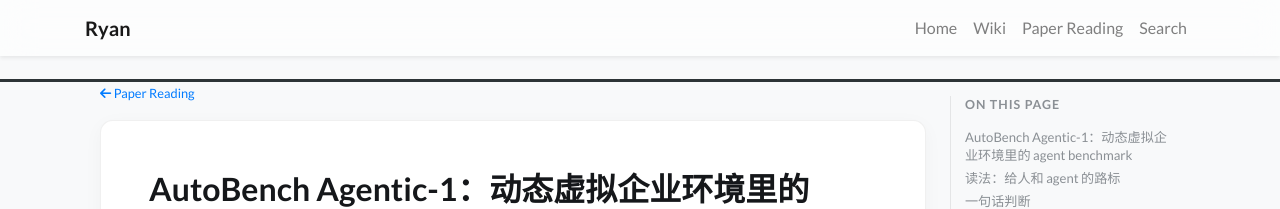
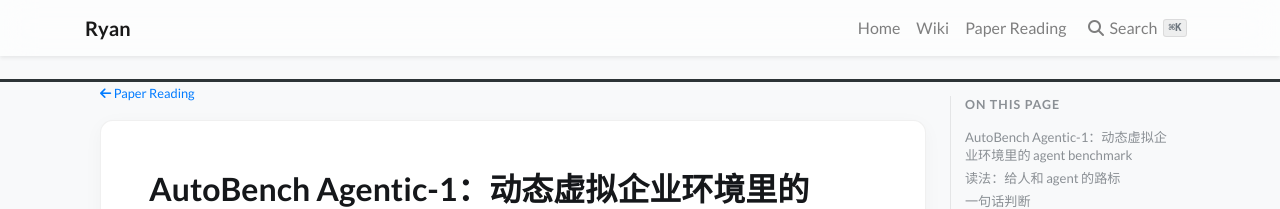
Before and after one commit to Ryanhu2001/Ryanhu2001, a Jekyll site: the page built from paper-reading/AutoBench Agentic-1.md, in a window 1280 px wide. Shown: the top 209 px of the page. Built offline with Jekyll 4.4.1, drawn with Linux system fonts in a browser that asks for light colours; nearby versions of some CDN libraries; comment, search, counter and statistics services are not loaded; a style sheet for code colours, icons or effects is not loaded.

Commit message:
Move search into nav modal

```diff
--- a/_data/navigation.yml
+++ b/_data/navigation.yml
@@ -5,5 +5,3 @@
     url: /wiki/
   - name: Paper Reading
     url: /paper-reading/
-  - name: Search
-    url: /search/
--- a/_includes/navbar.html
+++ b/_includes/navbar.html
@@ -12,6 +12,13 @@
                     <a class="nav-link" href="{{ item.url | relative_url }}">{{ item.name }}</a>
                 </li>
                 {% endfor %}
+                <li class="nav-item nav-search-item">
+                    <button class="nav-link nav-search-button" type="button" data-toggle="modal" data-target="#siteSearchModal" aria-label="Search site">
+                        <i class="fas fa-search" aria-hidden="true"></i>
+                        <span>Search</span>
+                        <kbd>⌘K</kbd>
+                    </button>
+                </li>
             </ul>
         </div>
     </div>
--- a/_layouts/default.html
+++ b/_layouts/default.html
@@ -15,12 +15,10 @@
     <link rel="preconnect" href="https://fonts.gstatic.com" crossorigin>
     <link href="https://fonts.googleapis.com/css2?family=Lato:ital,wght@0,300;0,400;0,700;0,900;1,300;1,400;1,700;1,900&family=Fira+Sans:ital,wght@0,100;0,200;0,300;0,400;0,500;0,600;0,700;0,800;0,900;1,100;1,200;1,300;1,400;1,500;1,600;1,700;1,800;1,900&family=Source+Code+Pro:ital,wght@0,200..900;1,200..900&display=swap" rel="stylesheet">
     <link rel="stylesheet" href="https://cdn.jsdelivr.net/npm/katex@0.16.11/dist/katex.min.css" integrity="sha384-nB0miv6/jRmo5UMMR1wu3Gz6NLsoTkbqJghGIsx//Rlm+ZU03BU6SQNC66uf4l5+" crossorigin="anonymous">
+    <link rel="stylesheet" href="{{ '/pagefind/pagefind-component-ui.css' | relative_url }}">
     {% if page.layout == "wiki_note" %}
     <link rel="stylesheet" href="https://cdnjs.cloudflare.com/ajax/libs/prism/1.29.0/themes/prism.min.css" crossorigin="anonymous">
     <link rel="stylesheet" href="{{ '/assets/css/blog.css' | relative_url }}">
-    {% endif %}
-    {% if page.pagefind %}
-    <link rel="stylesheet" href="{{ '/pagefind/pagefind-component-ui.css' | relative_url }}">
     {% endif %}
     <link rel="stylesheet" href="{{ '/assets/css/global.css' | relative_url }}">
 </head>
@@ -30,6 +28,26 @@
         {{content}}
     </div>
     {% include footer.html %}
+    <pagefind-config
+        bundle-path="{{ '/pagefind/' | relative_url }}"
+        base-url="{{ site.baseurl }}/"
+        excerpt-length="30"
+        lang="zh-CN"></pagefind-config>
+    <div class="modal fade site-search-modal" id="siteSearchModal" tabindex="-1" role="dialog" aria-labelledby="siteSearchModalLabel" aria-hidden="true">
+        <div class="modal-dialog modal-lg modal-dialog-centered" role="document">
+            <div class="modal-content">
+                <div class="modal-header">
+                    <h2 class="modal-title h5 mb-0" id="siteSearchModalLabel">Search</h2>
+                    <button type="button" class="close" data-dismiss="modal" aria-label="Close">
+                        <span aria-hidden="true">&times;</span>
+                    </button>
+                </div>
+                <div class="modal-body">
+                    <pagefind-searchbox placeholder="搜索 wiki、论文笔记、关键词..." show-sub-results="true" hide-shortcut="true"></pagefind-searchbox>
+                </div>
+            </div>
+        </div>
+    </div>
 
     <!-- Scripts -->
     <script src="https://cdnjs.cloudflare.com/ajax/libs/jquery/3.5.1/jquery.min.js"></script>
@@ -41,15 +59,13 @@
     <script src="https://unpkg.com/imagesloaded@5/imagesloaded.pkgd.min.js"></script>
     <script defer src="https://cdn.jsdelivr.net/npm/katex@0.16.11/dist/katex.min.js" integrity="sha384-7zkQWkzuo3B5mTepMUcHkMB5jZaolc2xDwL6VFqjFALcbeS9Ggm/Yr2r3Dy4lfFg" crossorigin="anonymous"></script>
     <script defer src="https://cdn.jsdelivr.net/npm/katex@0.16.11/dist/contrib/auto-render.min.js" integrity="sha384-43gviWU0YVjaDtb/GhzOouOXtZMP/7XUzwPTstBeZFe/+rCMvRwr4yROQP43s0Xk" crossorigin="anonymous"></script>
+    <script type="module" src="{{ '/pagefind/pagefind-component-ui.js' | relative_url }}"></script>
     {% if page.layout == "wiki_note" %}
     <script src="https://cdnjs.cloudflare.com/ajax/libs/prism/1.29.0/components/prism-core.min.js" crossorigin="anonymous"></script>
     <script src="https://cdnjs.cloudflare.com/ajax/libs/prism/1.29.0/plugins/autoloader/prism-autoloader.min.js" crossorigin="anonymous"></script>
     <script src="https://cdn.jsdelivr.net/npm/tocbot@4.36.8/dist/tocbot.min.js"></script>
     <script src="https://cdn.jsdelivr.net/npm/anchor-js@5.0.0/anchor.min.js"></script>
     <script src="https://cdn.jsdelivr.net/npm/medium-zoom@1.1.0/dist/medium-zoom.min.js"></script>
-    {% endif %}
-    {% if page.pagefind %}
-    <script type="module" src="{{ '/pagefind/pagefind-component-ui.js' | relative_url }}"></script>
     {% endif %}
     <script>
         document.addEventListener("DOMContentLoaded", function() {
--- a/assets/css/global.css
+++ b/assets/css/global.css
@@ -1,4 +1,23 @@
 @charset "utf-8";
+:root {
+    --pf-background: #ffffff;
+    --pf-border: rgba(0, 0, 0, 0.12);
+    --pf-border-focus: #868e96;
+    --pf-border-radius: 8px;
+    --pf-font: "Lato", sans-serif;
+    --pf-hover: #f8f9fa;
+    --pf-input-height: 40px;
+    --pf-mark: #212529;
+    --pf-outline-focus: #245a7a;
+    --pf-result-excerpt-font-size: 0.92rem;
+    --pf-result-title-font-size: 1rem;
+    --pf-results-gap: 0.7rem;
+    --pf-shadow-md: 0 0.35rem 1rem rgba(0, 0, 0, 0.08);
+    --pf-text: #24292f;
+    --pf-text-muted: #868e96;
+    --pf-text-secondary: #495057;
+}
+
 body {
     font-family: "Lato", sans-serif;
     font-weight: 400;
@@ -46,6 +65,59 @@
     background-color: rgba(255, 255, 255, 0.6) !important;
     backdrop-filter: blur(16px);
     -webkit-backdrop-filter: blur(16px);
+}
+
+.nav-search-item {
+    align-items: center;
+    display: flex;
+    margin-left: 0.35rem;
+}
+
+.nav-search-button {
+    align-items: center;
+    background: transparent;
+    border: 0;
+    color: rgba(0, 0, 0, 0.5);
+    display: inline-flex;
+    gap: 0.35rem;
+    padding: 0.5rem 0.55rem;
+}
+
+.nav-search-button:hover,
+.nav-search-button:focus {
+    color: rgba(0, 0, 0, 0.7);
+    outline: 0;
+    text-decoration: none;
+}
+
+.nav-search-button kbd {
+    background: rgba(0, 0, 0, 0.06);
+    border: 1px solid rgba(0, 0, 0, 0.08);
+    box-shadow: none;
+    color: #6c757d;
+    font-size: 0.68rem;
+    font-weight: 700;
+    line-height: 1;
+    padding: 0.14rem 0.28rem;
+}
+
+.site-search-modal .modal-content {
+    border: 0;
+    border-radius: 0.75rem;
+}
+
+.site-search-modal .modal-header {
+    align-items: center;
+    border-bottom: 1px solid rgba(0, 0, 0, 0.08);
+    padding: 1rem 1.25rem;
+}
+
+.site-search-modal .modal-body {
+    padding: 1.15rem 1.25rem 1.35rem;
+}
+
+.site-search-modal pagefind-searchbox {
+    --pf-searchbox-max-width: none;
 }
 
 .inline-badge {
@@ -348,31 +420,14 @@
     margin: 2rem 0;
 }
 
-.search-page {
-    border: 1px solid rgba(0, 0, 0, 0.05);
+@media (max-width: 575.98px) {
+    .nav-search-item {
+        align-items: flex-start;
+        margin-left: 0;
+        margin-top: 0.35rem;
+    }
+
+    .nav-search-button {
+        padding-left: 0;
+    }
 }
-
-.search-page-header {
-    border-bottom: 1px solid rgba(0, 0, 0, 0.08);
-    margin-bottom: 1.5rem;
-    padding-bottom: 1.25rem;
-}
-
-.site-search-box {
-    --pf-background: #ffffff;
-    --pf-border: rgba(0, 0, 0, 0.12);
-    --pf-border-focus: #868e96;
-    --pf-border-radius: 8px;
-    --pf-font: "Lato", sans-serif;
-    --pf-hover: #f8f9fa;
-    --pf-input-height: 44px;
-    --pf-mark: #212529;
-    --pf-outline-focus: #245a7a;
-    --pf-result-excerpt-font-size: 0.92rem;
-    --pf-result-title-font-size: 1rem;
-    --pf-results-gap: 0.7rem;
-    --pf-shadow-md: 0 0.35rem 1rem rgba(0, 0, 0, 0.08);
-    --pf-text: #24292f;
-    --pf-text-muted: #868e96;
-    --pf-text-secondary: #495057;
-}
```
Also changed, not shown: other parts of _layouts/default.html (+27 -0 lines), search.md (deleted, +0 -30 lines).
